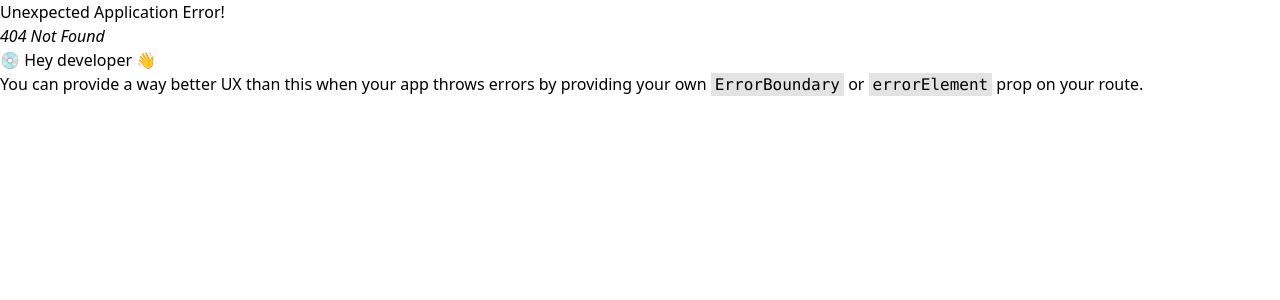
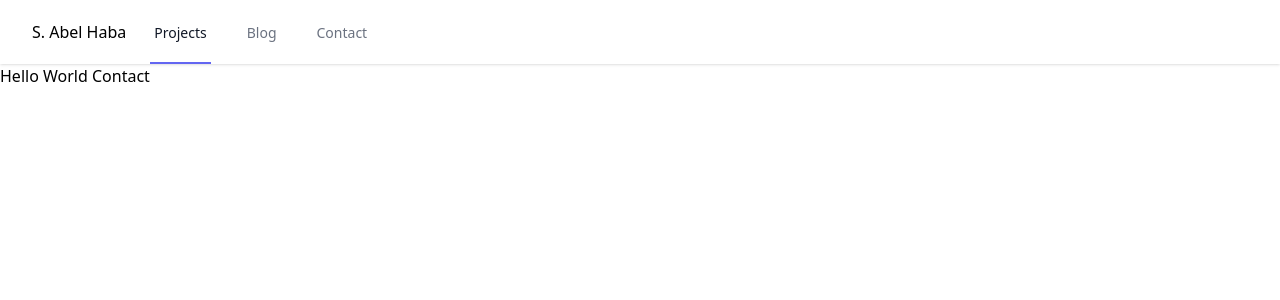
Before and after one commit to habasr/my-resume-page, a React (Create React App) app: page /contact in a window 1280 px wide. Before the commit this address had no page. Shown: the top 300 px of the page. Built offline with nearby package versions, Linux system fonts and the light colour scheme.

Commit message:
initial commit

```diff
--- a/src/components/Navbar.js
+++ b/src/components/Navbar.js
@@ -73,7 +73,7 @@ export function Navbar() {
                       font-medium
                       text-gray-900
                     ">Projects</Link>
-                                    <a href="#" className="
+                                    <Link to={"/blog/index"} className="
                       inline-flex
                       items-center
                       border-b-2 border-transparent
@@ -83,8 +83,8 @@ export function Navbar() {
                       font-medium
                       text-gray-500
                       hover:border-gray-300 hover:text-gray-700
-                    ">Blog</a>
-                                    <a href="#" className="
+                    ">Blog</Link>
+                                    <Link to={"/contact"} className="
                       inline-flex
                       items-center
                       border-b-2 border-transparent
@@ -94,7 +94,7 @@ export function Navbar() {
                       font-medium
                       text-gray-500
                       hover:border-gray-300 hover:text-gray-700
-                    ">Contact</a>
+                    ">Contact</Link>
                                 </div>
                             </div>
                             <div className="
@@ -124,7 +124,7 @@ export function Navbar() {
                   font-medium
                   text-indigo-700
                 ">Projects</Link>
-                            <a href="#" className="
+                            <Link to={"/blog/index"} className="
                   block
                   border-l-4 border-transparent
                   py-2
@@ -134,8 +134,8 @@ export function Navbar() {
                   font-medium
                   text-gray-500
                   hover:border-gray-300 hover:bg-gray-50 hover:text-gray-700
-                ">Blog</a>
-                            <a href="#" className="
+                ">Blog</Link>
+                            <Link to={"/contact"} className="
                   block
                   border-l-4 border-transparent
                   py-2
@@ -145,7 +145,7 @@ export function Navbar() {
                   font-medium
                   text-gray-500
                   hover:border-gray-300 hover:bg-gray-50 hover:text-gray-700
-                ">Contact</a>
+                ">Contact</Link>
                         </div>
                     </div>
                 </nav>
--- a/src/routes/blog/index.js
+++ b/src/routes/blog/index.js
@@ -0,0 +1,11 @@
+import React from "react";
+
+export function Blog() {
+    return(
+        <>
+        <div>
+            <h3>Hello World to my Blog</h3>
+        </div>
+        </>
+    )
+}
--- a/src/routes/contact.js
+++ b/src/routes/contact.js
@@ -0,0 +1,13 @@
+import React from "react";
+import { Navbar } from "../components/Navbar";
+
+export function Contact() {
+    return(
+        <>
+        <Navbar />
+        <div>
+            <h3>Hello World Contact</h3>
+        </div>
+        </>
+    )
+}
```
Also changed, not shown: src/index.js (+11 -1 lines).
